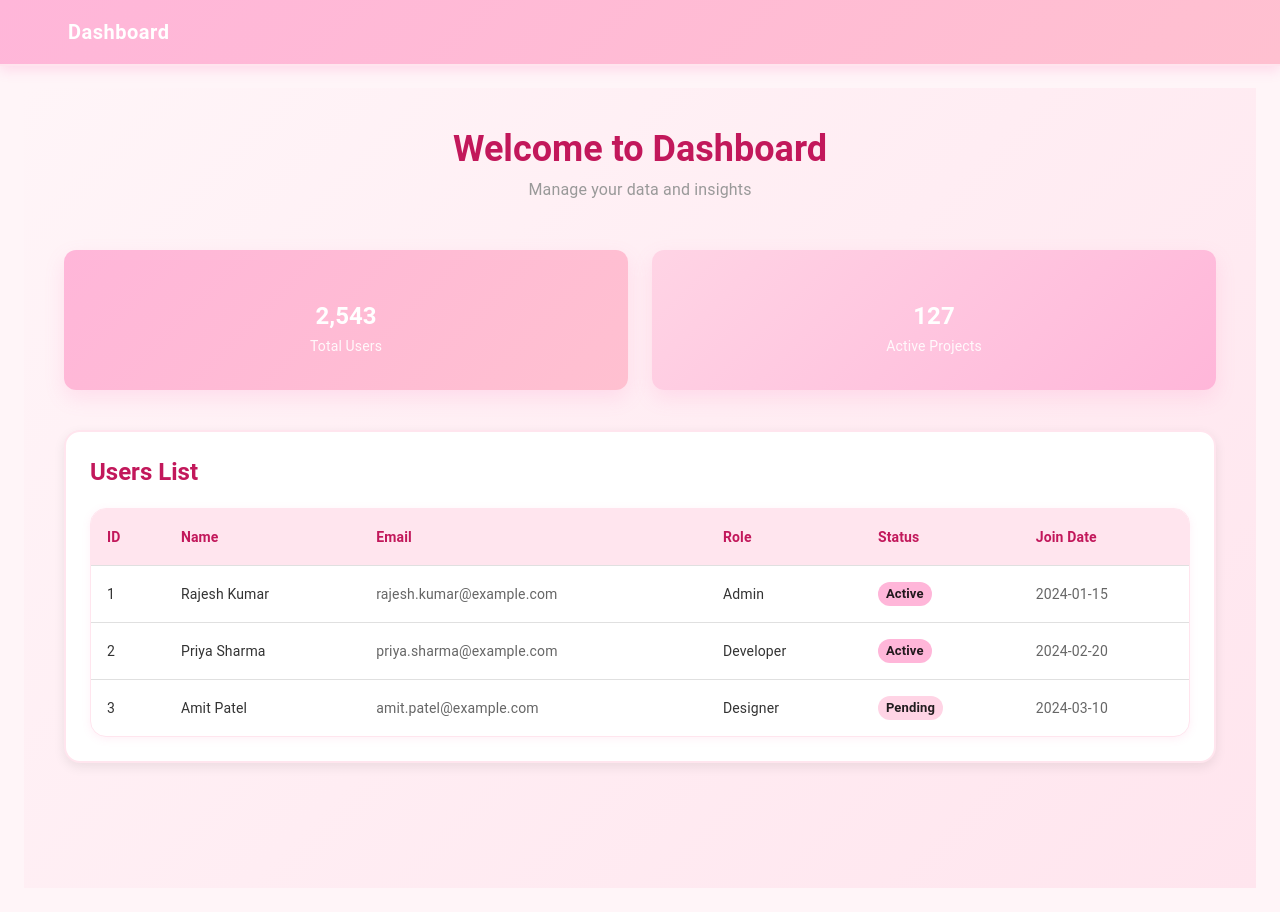
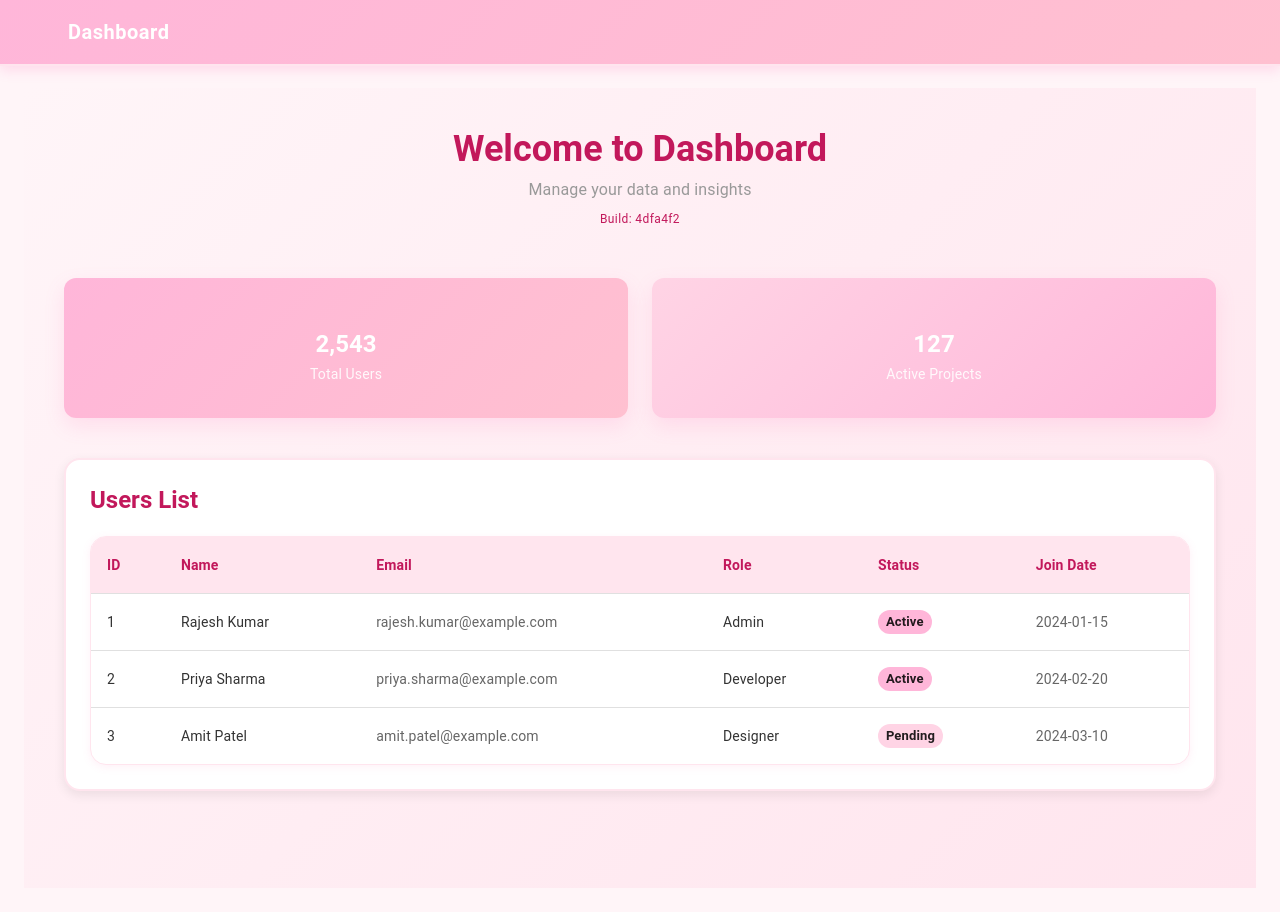
Before and after one commit to 23bai70558/CU-Component-Library-Dashboard, a Next.js app: page /dashboard in a window 1280 px wide. Built offline with nearby package versions, Linux system fonts and the light colour scheme; some icons are missing; what @mui/material-nextjs would draw is missing.

Commit message:
Show build hash in dashboard header to verify deployment: 4dfa4f2

```diff
--- a/src/app/dashboard/page.tsx
+++ b/src/app/dashboard/page.tsx
@@ -58,6 +58,9 @@ export default function DashboardPage() {
           </Typography>
           <Typography variant="body1" sx={{ color: '#999', fontSize: '16px' }}>
             Manage your data and insights
+          </Typography>
+          <Typography variant="caption" sx={{ color: '#C2185B', display: 'block', mt: 1 }}>
+            Build: 4dfa4f2
           </Typography>
         </Box>
 
```
